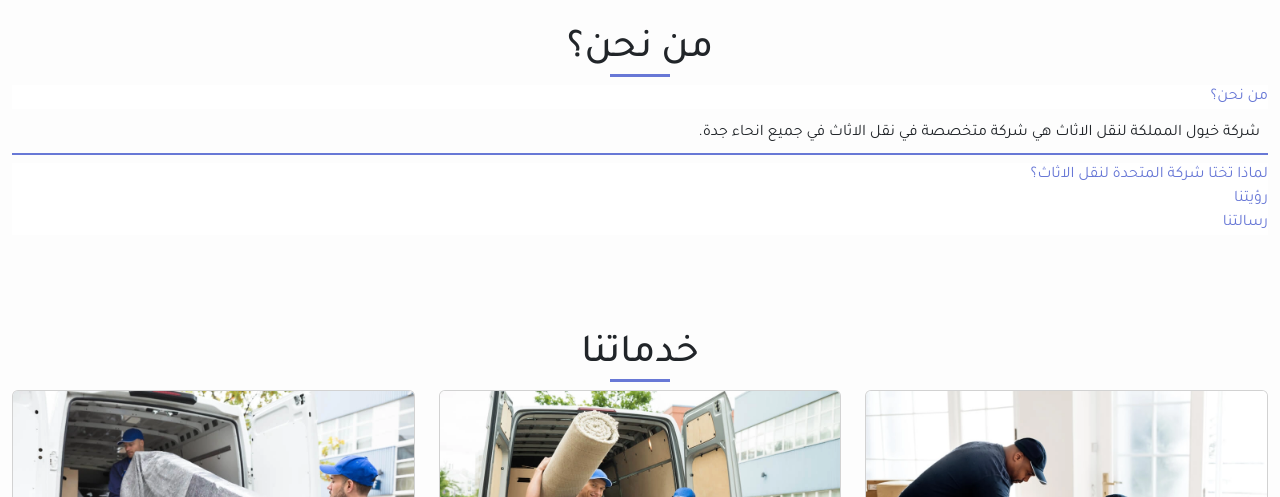
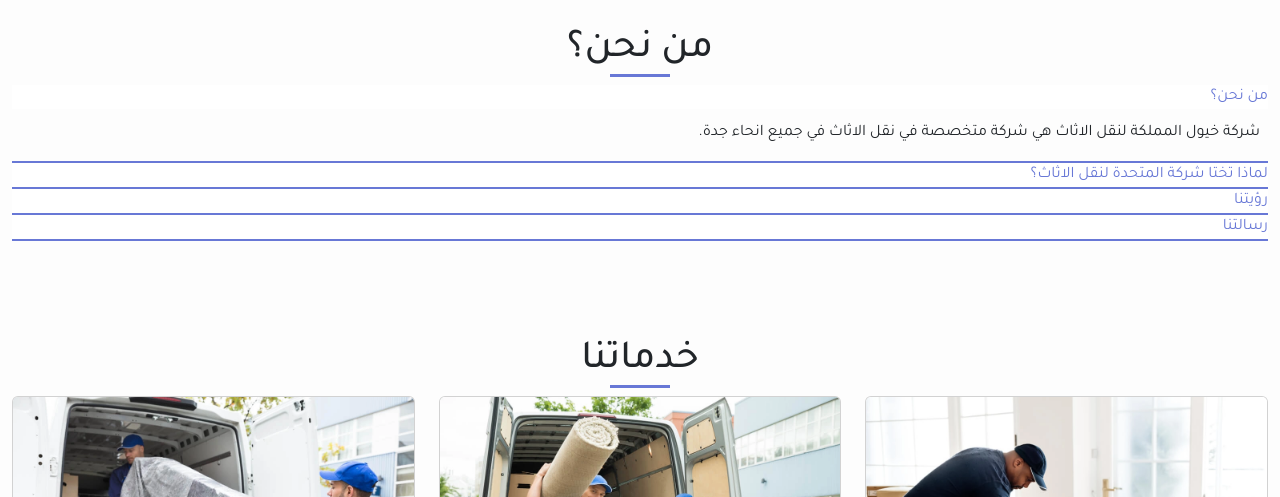
Before and after one commit to Aaymansedkey10/Kingdom-Horses, a plain HTML site: page index.html in a window 1280 px wide. Both pictures are taken after a click on the button "من نحن؟". Shown: the part 802-1299 px from the top of the page. Drawn offline with nearby package versions, Linux system fonts and the light colour scheme.

```diff
--- a/index.html
+++ b/index.html
@@ -145,19 +145,19 @@
         <div class="col-12">
           <div class="about-content">
             <div class="controllers">
-              <div class="content--who-we">
+              <div class="active-content content-who-we">
                 <button class="border-0 bg-body w-100 text-end controller" data-target="who-we">من نحن؟</button>
                 <div class="d-none p-2 mb-2 mt-1 rounded-0 content-area" id="who-we">شركة خيول المملكة لنقل الاثاث هي شركة متخصصة في نقل الاثاث في جميع انحاء جدة.</div>
               </div>
-              <div class="content-why-we">
+              <div class="active-content content-why-we">
                 <button class="border-0 bg-body w-100 text-end controller" data-target="why-we">لماذا تختا شركة المتحدة لنقل الاثاث؟</button>
                 <div class="d-none p-2 mb-2 mt-1 rounded-0 content-area" id="why-we">الشركة متخصصة في نقل الاثاث بأمان وكفاءة علية ولدينا فرق مدربة وذات كفاءة في فك وتركيب و تخزين ونقل الاثاث.</div>
               </div>
-              <div class="contetn-our-vission">
+              <div class="active-content contetn-our-vission">
                 <button class="border-0 bg-body w-100 text-end controller" data-target="our-vission">رؤيتنا</button>
                 <div class="d-none p-2 mb-2 mt-1 rounded-0 content-area" id="our-vission">أن نكون الخيار الأول لنقل العفش في السعودية.</div>
               </div>
-              <div class="contetn-our-mission">
+              <div class="active-content contetn-our-mission">
                 <button class="border-0 bg-body w-100 text-end controller" data-target="our-mession">رسالتنا</button>
                 <div class="d-none p-2 mb-2 mt-1 rounded-0 content-area" id="our-mession">ضمان راحة العملاء من خلال تقديم خدمات آمنة وموثوقة بأسعار تنافسية.</div>
               </div>
--- a/js/main.js
+++ b/js/main.js
@@ -37,10 +37,10 @@
         contents.forEach(content => {
             if(content.id === targetId) {
                 content.classList.toggle('d-none');
-                content.classList.add('active-content');
+                content.classList.add('active-co');
             }else{
                 content.classList.add('d-none');
-                content.classList.remove('active-content');
+                // content.classList.remove('active-content');
 
             }
         });
```
